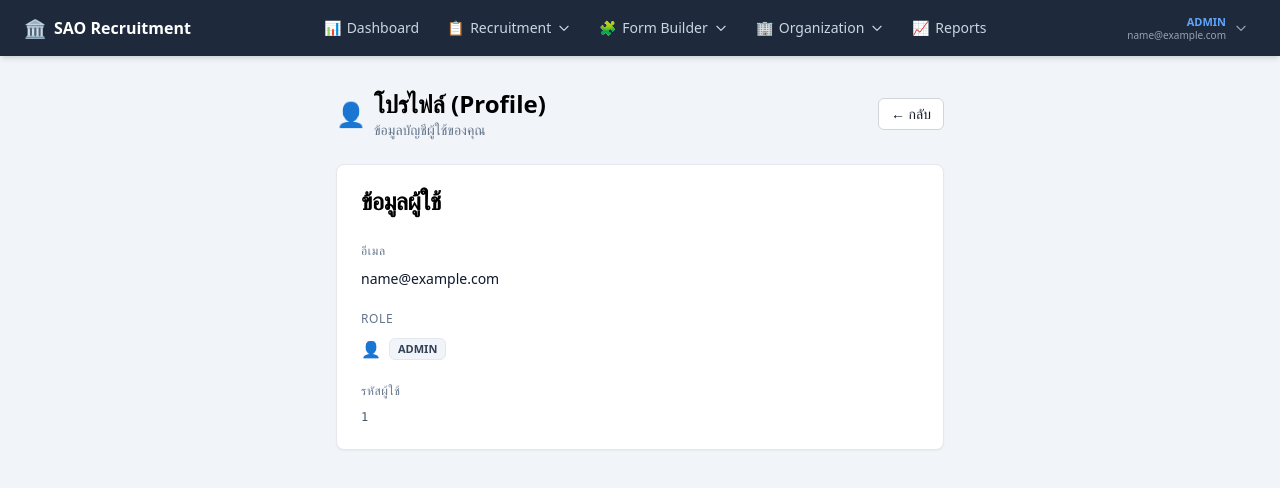
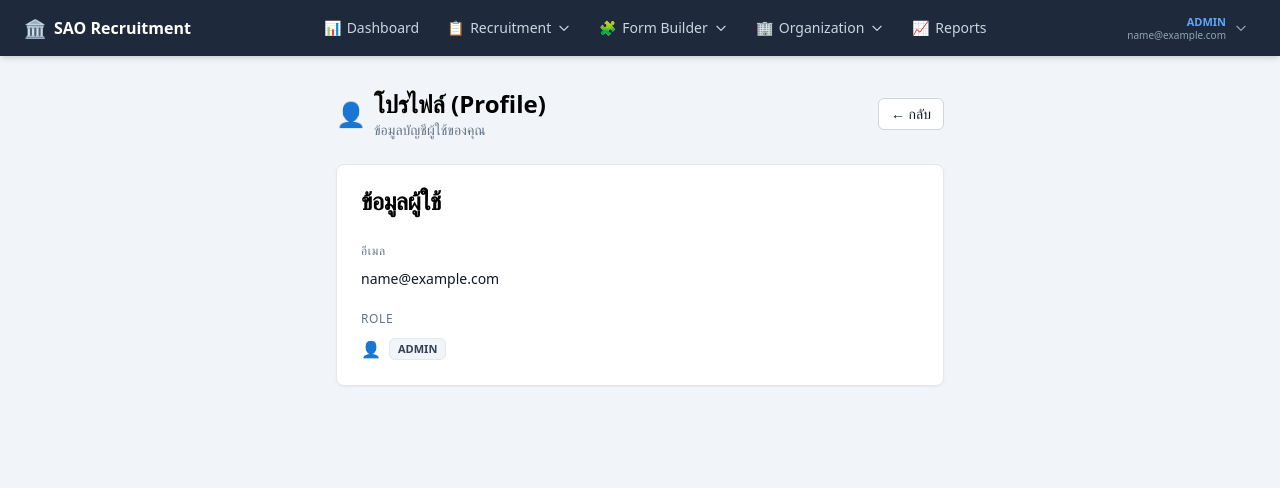
Before and after one commit to Badbunny191/recruitment, a Next.js app in the folder frontend/: page /admin/profile in a window 1280 px wide. Shown: the top 488 px of the page. Built offline with nearby package versions, Linux system fonts and the light colour scheme; sample sign-in values are in the browser's storage.

Commit message:
refactor: simplify profile and improve audit log readability

```diff
--- a/frontend/src/app/(admin)/admin/audit-logs/page.tsx
+++ b/frontend/src/app/(admin)/admin/audit-logs/page.tsx
@@ -18,6 +18,7 @@ import { useRole } from '@/lib/useRole';
 interface AuditLog {
   id: string;
   adminId: string;
+  adminEmail?: string; // Resolved from lookup
   action: 'CREATE' | 'UPDATE' | 'DELETE' | string;
   entityType: string;
   entityId: string;
@@ -92,6 +93,7 @@ const DEFAULT_PAGE_SIZE = 50;
 // =============================================================================
 
 type EntityLookup = Record<string, string>; // entityId -> "ชื่อจริง"
+type AdminLookup = Record<string, string>; // adminId -> email
 
 interface LookupBundle {
   ROUND: EntityLookup;
@@ -101,6 +103,7 @@ interface LookupBundle {
   JOB_FAMILY: EntityLookup;
   POSITION_LEVEL: EntityLookup;
   POSITION: EntityLookup;
+  ADMIN: AdminLookup;
 }
 
 const EMPTY_LOOKUP: LookupBundle = {
@@ -111,6 +114,7 @@ const EMPTY_LOOKUP: LookupBundle = {
   JOB_FAMILY: {},
   POSITION_LEVEL: {},
   POSITION: {},
+  ADMIN: {},
 };
 
 async function loadAllLookups(apiUrl: string, token: string): Promise<LookupBundle> {
@@ -151,6 +155,7 @@ async function loadAllLookups(apiUrl: string, token: string): Promise<LookupBund
     JOB_FAMILY,
     POSITION_LEVEL,
     POSITION,
+    ADMIN,
   ] = await Promise.all([
     fetchMap(`${apiUrl}/admin/rounds?view=all`, (r) => `${r.title} (${r.positionLevel})`),
     fetchMap(`${apiUrl}/admin/templates?view=all`, (t) => t.name || t.title || 'Template'),
@@ -159,9 +164,10 @@ async function loadAllLookups(apiUrl: string, token: string): Promise<LookupBund
     fetchMap(`${apiUrl}/admin/job-families`, (j) => j.name),
     fetchMap(`${apiUrl}/admin/position-levels`, (p) => p.name),
     fetchMap(`${apiUrl}/admin/positions`, (p) => p.title),
+    fetchMap(`${apiUrl}/admin/users`, (u: any) => u.email, ''),
   ]);
 
-  return { ROUND, TEMPLATE, FIELD_MASTER, ORGANIZATION, JOB_FAMILY, POSITION_LEVEL, POSITION };
+  return { ROUND, TEMPLATE, FIELD_MASTER, ORGANIZATION, JOB_FAMILY, POSITION_LEVEL, POSITION, ADMIN };
 }
 
 const ENTITY_TO_LOOKUP: Record<string, keyof LookupBundle> = {
@@ -204,6 +210,10 @@ function shortId(id: string): string {
   if (!id) return '-';
   if (id.length <= 8) return id;
   return `${id.slice(0, 4)}…${id.slice(-4)}`;
+}
+
+function resolveAdminEmail(adminId: string, adminLookup: AdminLookup): string {
+  return adminLookup[adminId] || adminId;
 }
 
 function buildDescription(log: AuditLog, entityName: string | null): string {
@@ -550,13 +560,17 @@ export default function AuditLogsPage() {
               <TableBody>
                 {items.map((log) => {
                   const entityName = resolveEntityName(log.entityType, log.entityId);
+                  const adminEmail = resolveAdminEmail(log.adminId, lookup.ADMIN);
                   return (
                     <TableRow key={log.id}>
                       <TableCell className="text-xs text-slate-600">
                         {formatDateTime(log.createdAt)}
                       </TableCell>
-                      <TableCell className="font-mono text-xs text-slate-600">
-                        {log.adminId}
+                      <TableCell className="text-xs text-slate-600">
+                        <span className="inline-flex items-center gap-1">
+                          <span>👤</span>
+                          <span className="font-medium">{adminEmail}</span>
+                        </span>
                       </TableCell>
                       <TableCell>{renderActionBadge(log.action)}</TableCell>
                       <TableCell>{renderEntity(log)}</TableCell>
--- a/frontend/src/app/(admin)/admin/profile/page.tsx
+++ b/frontend/src/app/(admin)/admin/profile/page.tsx
@@ -72,15 +72,6 @@ export default function ProfilePage() {
               </div>
             )}
           </div>
-
-          <div className="space-y-2">
-            <label className="text-xs font-medium text-slate-500 uppercase tracking-wider">
-              รหัสผู้ใช้
-            </label>
-            <p className="text-xs font-mono text-slate-600 break-all">
-              {user.id || '-'}
-            </p>
-          </div>
         </CardContent>
       </Card>
     </div>
```
